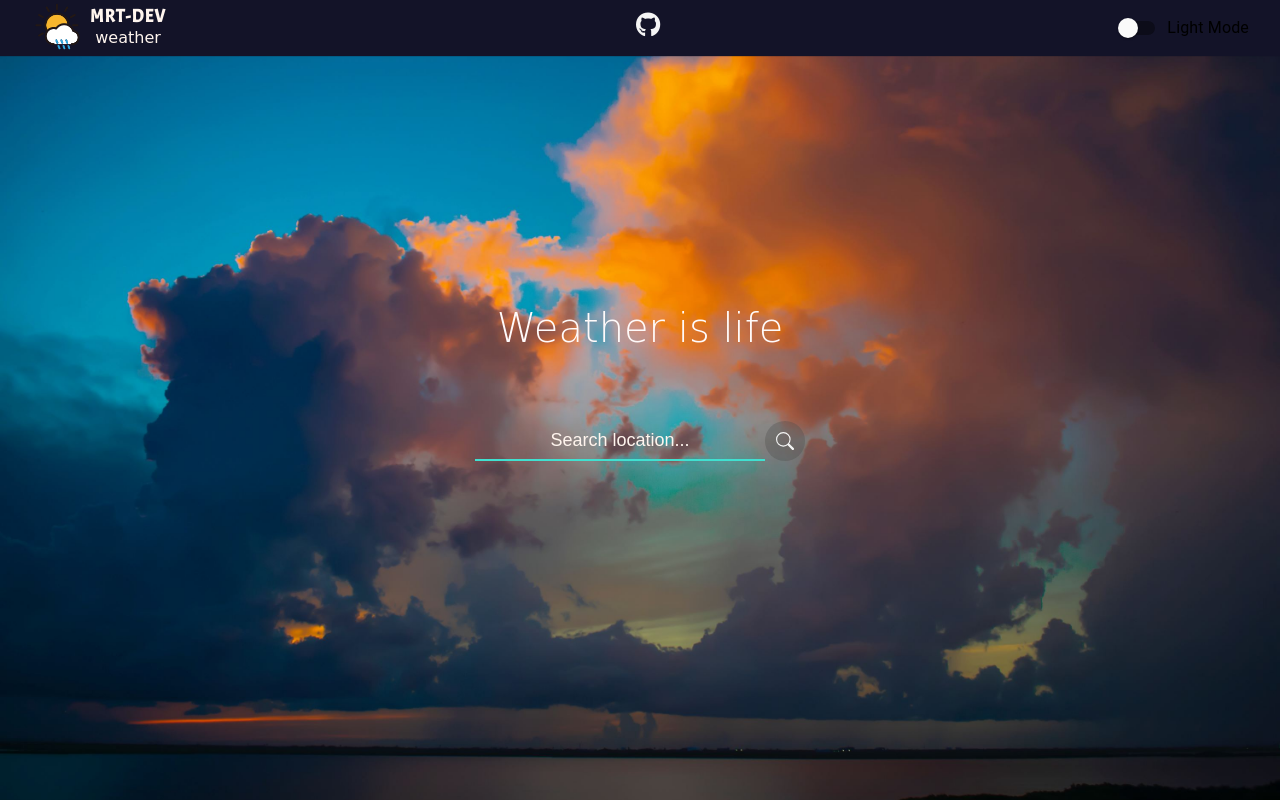
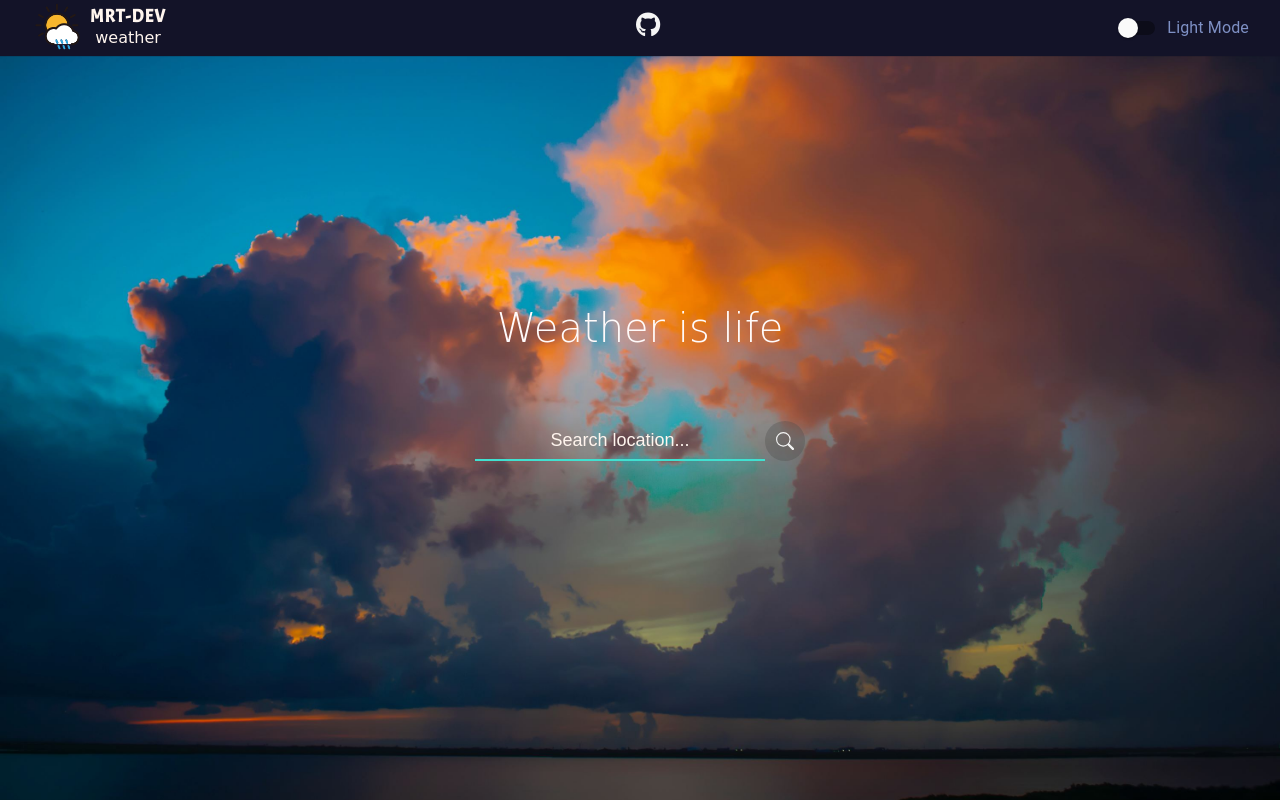
Before and after one commit to muratartan/react-weather, a React (Create React App) app: page / in a window 1280 px wide. Built offline with nearby package versions, Linux system fonts and the light colour scheme; no server answers; a web font is replaced by a local one.

Commit message:
set light mode switch text color

```diff
--- a/src/components/Buttons/SwitchButton/SwitchButton.css
+++ b/src/components/Buttons/SwitchButton/SwitchButton.css
@@ -0,0 +1,4 @@
+.Label {
+    color: rgb(126, 144, 196);
+    font-weight: bold;
+}
--- a/src/components/Buttons/SwitchButton/SwitchButton.js
+++ b/src/components/Buttons/SwitchButton/SwitchButton.js
@@ -3,6 +3,8 @@ import FormGroup from '@material-ui/core/FormGroup';
 import FormControlLabel from '@material-ui/core/FormControlLabel';
 import Switch from '@material-ui/core/Switch';
 import { PinDropSharp } from '@material-ui/icons';
+
+import './SwitchButton.css';
 
 export default function SwitchLabels(props) {
 
@@ -17,6 +19,9 @@ export default function SwitchLabels(props) {
             color="primary"
           />
         }
+        classes={{
+          label: 'Label'
+        }}
         label="Light Mode"
       />
     </FormGroup>
```
